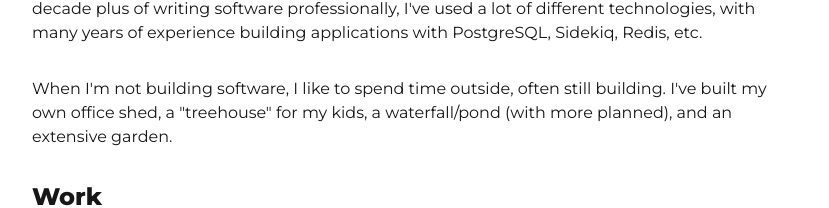
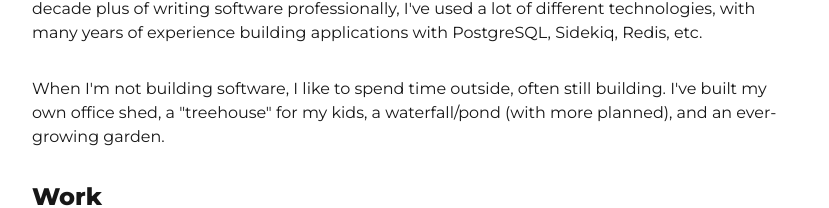
Before and after one commit to ryanfisher/ryanfisher.io, a Next.js app: page / in a window 1280 px wide. Shown: the part 203-411 px from the top of the page, without its empty margins (224-1053 px from the left). Built offline with nearby package versions, Linux system fonts and the light colour scheme.

Commit message:
Update home page description

```diff
--- a/src/app/page.tsx
+++ b/src/app/page.tsx
@@ -33,7 +33,7 @@ export default function Home() {
 
         <p className="w-3xl">
           When I'm not building software, I like to spend time outside, often still building. I've built my own
-          office shed, a "treehouse" for my kids, a waterfall/pond (with more planned), and an extensive garden.
+          office shed, a "treehouse" for my kids, a waterfall/pond (with more planned), and an ever-growing garden.
         </p>
 
         <div className="flex gap-4 items-center flex-col sm:flex-row">
```
